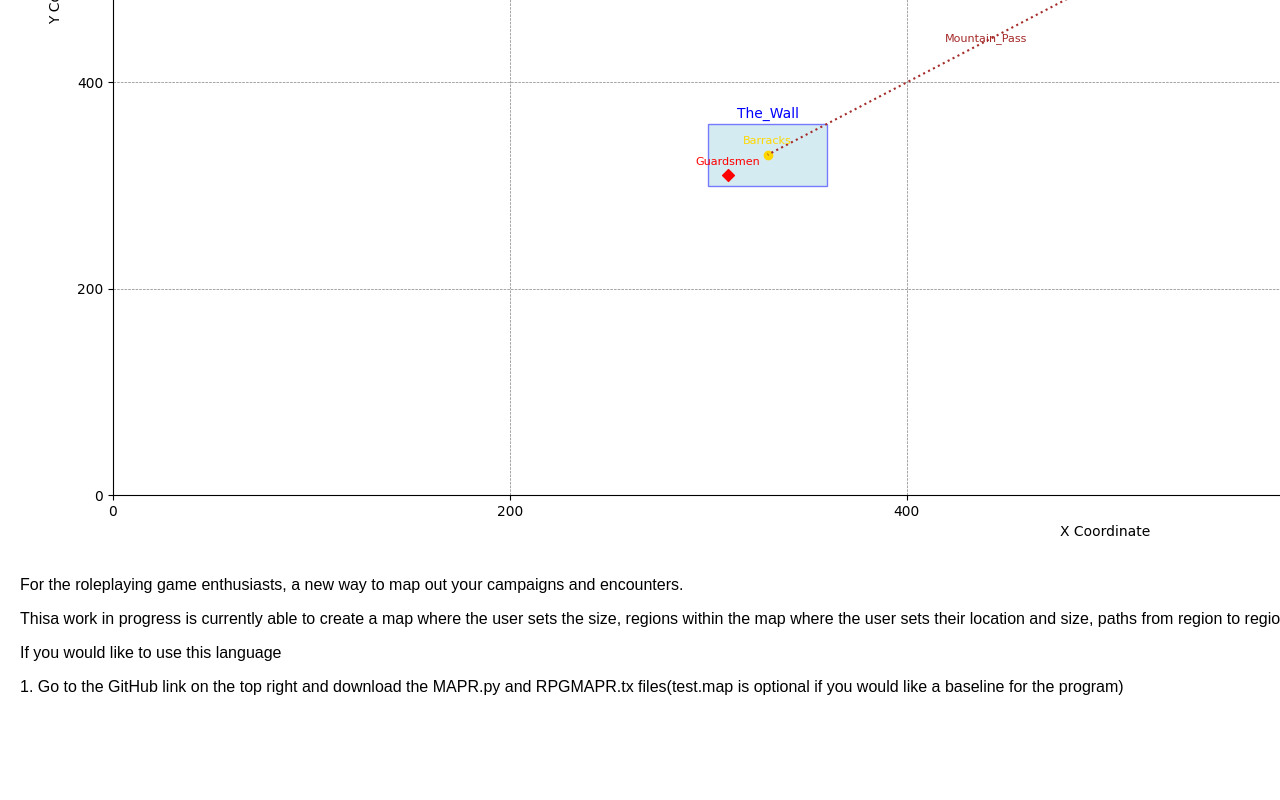
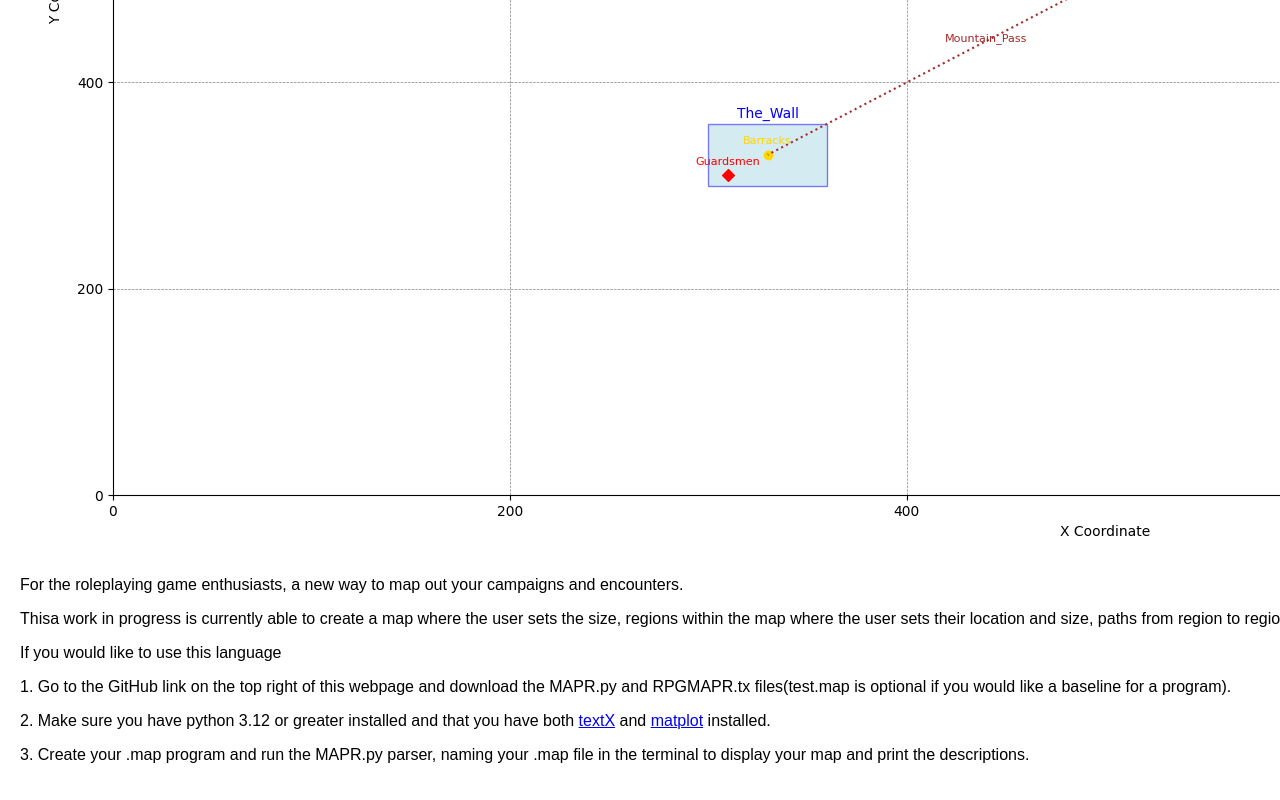
Before and after one commit to Iota-02/rpg-mapr, a plain HTML site: page index.html in a window 1280 px wide. Shown: the part 2747-3547 px from the top of the page. Before the commit the page ends 3479 px from the top, so only its background shows below. Drawn offline with Linux system fonts and the light colour scheme.

Commit message:
Update index.html

```diff
--- a/index.html
+++ b/index.html
@@ -1,7 +1,7 @@
 <!DOCTYPE html>
 <html lang="en">
 <head>
-<title>Page Title</title>
+<title>RPGMAPR.map</title>
 <meta charset="UTF-8">
 <meta name="viewport" content="width=device-width, initial-scale=1">
 <style>
@@ -238,7 +238,9 @@ body {
     <p>For the roleplaying game enthusiasts, a new way to map out your campaigns and encounters.</p>
     <p>Thisa work in progress is currently able to create a map where the user sets the size, regions within the map where the user sets their location and size, paths from region to region, and the regions are currently able to contain objects, npcs and enemies.</p>
     <p>If you would like to use this language</p>
-    <p>1. Go to the GitHub link on the top right and download the MAPR.py and RPGMAPR.tx files(test.map is optional if you would like a baseline for the program)</p>
+    <p>1. Go to the GitHub link on the top right of this webpage and download the MAPR.py and RPGMAPR.tx files(test.map is optional if you would like a baseline for a program).</p>
+    <p>2. Make sure you have python 3.12 or greater installed and that you have both <a href="https://textx.github.io/textX/">textX</a> and <a href="https://matplotlib.org/stable/install/index.html">matplot</a> installed.</p>
+    <p>3. Create your .map program and run the MAPR.py parser, naming your .map file in the terminal to display your map and print the descriptions.</p>
   </div>
 </div>
 
```
